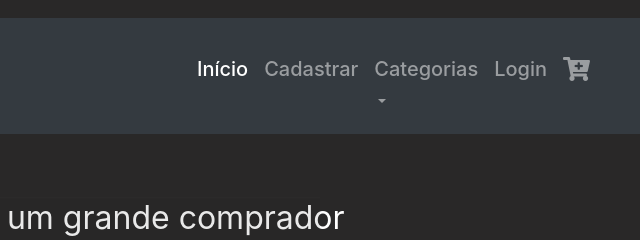
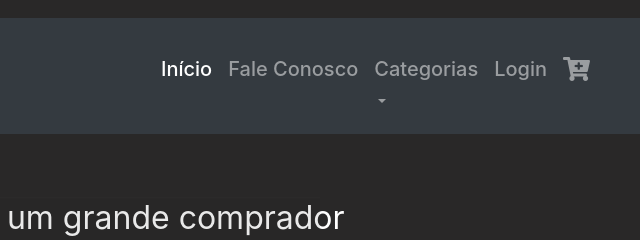
Before and after one commit to AriBarros/Tit-, a plain HTML site: page index.html in a window 1280 px wide. Shown: the top 240 px of the page, 597-1237 px from the left. Drawn offline with nearby package versions, Linux system fonts and the light colour scheme; files whose address does not match are found by name.

Commit message:
Mudança na Barra de Navegação, substituiçao de Cadastro por Fale conosco

```diff
--- a/index.html
+++ b/index.html
@@ -82,7 +82,7 @@
             </li>
 
             <li class="nav-item">
-              <h5><a class="nav-link " href="cadastro.html">Cadastrar</a></h5>
+              <h5><a class="nav-link " href=" ">Fale Conosco</a></h5>
             </li>
 
               <li class="nav-item dropdown">
```
Also changed, not shown: cadastro.html (+1 -1 lines), carrinho.html (+1 -1 lines), casaecozinha.html (+1 -1 lines), login.html (+1 -1 lines), produtosInfo.html (+1 -1 lines), produtoselet.html (+1 -1 lines), produtosgames.html (+1 -1 lines), produtoslivros.html (+1 -1 lines), produtospapelaria.html (+1 -1 lines).
